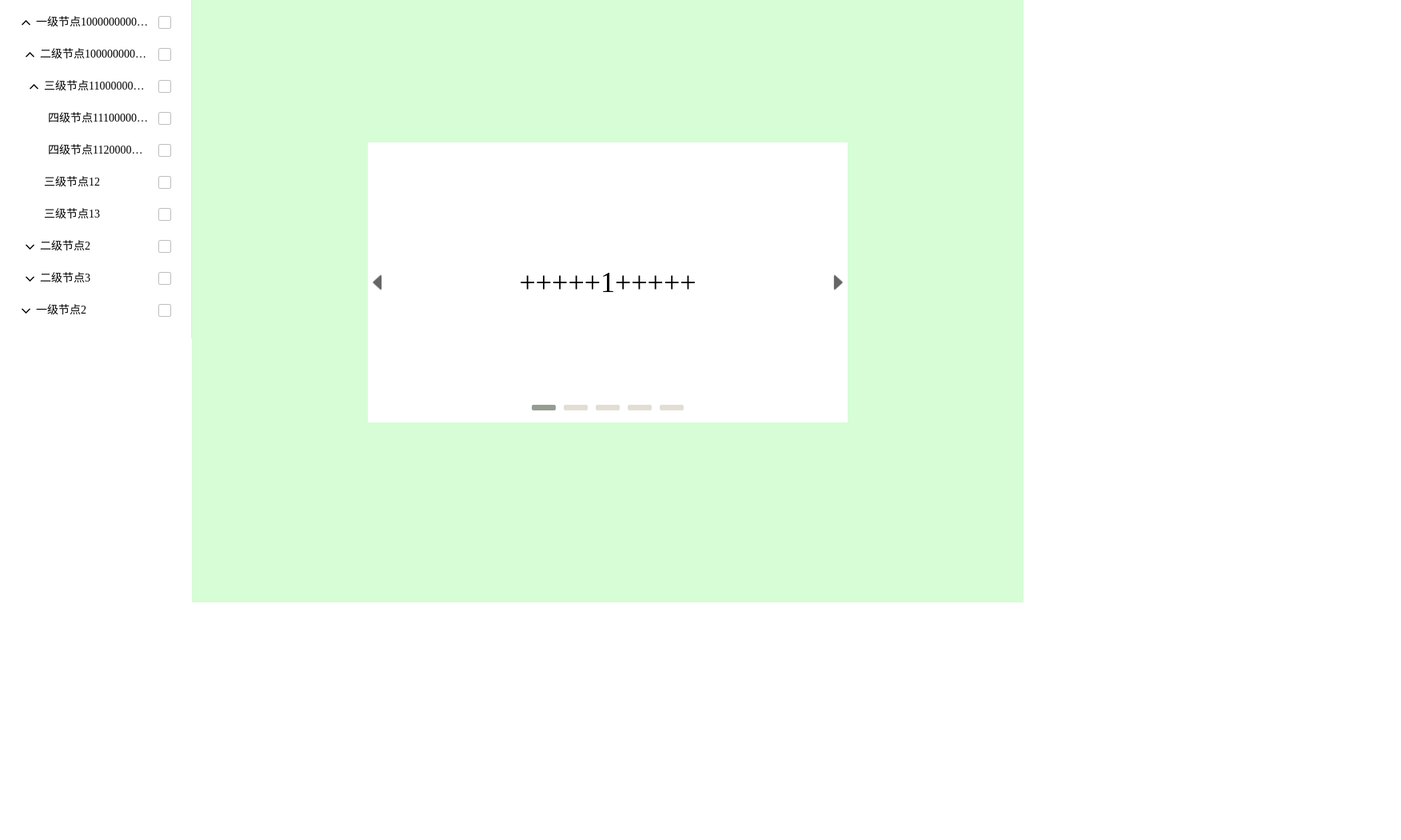
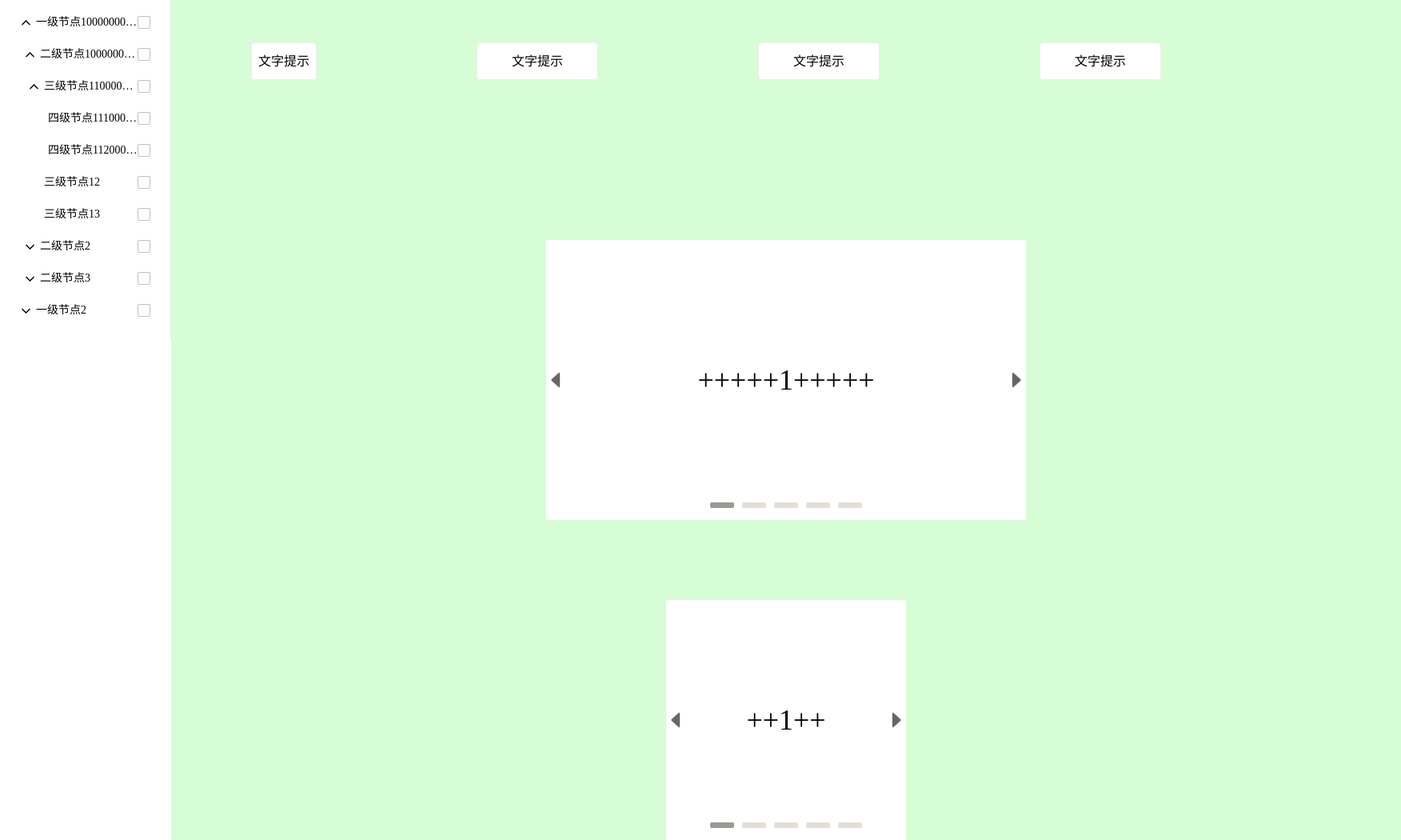
Before and after one commit to wanghaozz7/Component-library, a Vue app: page / in a window 1280 px wide. Shown: the part 47-1097 px from the top of the page at 80% size, 1752 px wide, since content can reach past the window. Before the commit the page ends 800 px from the top, so only its background shows below. Built offline with nearby package versions, Linux system fonts and the light colour scheme.

Commit message:
修复了相同组件服用js获取元素相同的问题

```diff
--- a/src/components/carousel/components/indicatorGroup/components/dot/index.vue
+++ b/src/components/carousel/components/indicatorGroup/components/dot/index.vue
@@ -17,7 +17,6 @@ const props = defineProps({
   height: 12px;
   background-color: #efe7e7;
   border-radius: 50%;
-  transition: inherit;
   margin: 0 5px;
   &:hover {
     cursor: pointer;
--- a/src/components/carousel/components/indicatorGroup/components/rectangle/index.vue
+++ b/src/components/carousel/components/indicatorGroup/components/rectangle/index.vue
@@ -18,9 +18,7 @@ const props = defineProps({
   background-color: #e3ddd3;
   margin: 0 5px;
   border-radius: 2px;
-  transition: all 0.5s;
   cursor: pointer;
-
   &:hover {
     background-color: #a7aba4;
   }
--- a/src/components/carousel/index.vue
+++ b/src/components/carousel/index.vue
@@ -1,23 +1,11 @@
 <template>
   <div
     id="carousel"
+    ref="carousel"
     @mouseenter="handleMouseEnter"
     @mouseleave="handleMouseLeave"
   >
     <div class="carousel-body" :style="{ left: offset + 'px' }">
-      <!-- <div class="carousel-item" v-for="item in 5" :key="item">
-        <div
-          style="
-            display: flex;
-            align-items: center;
-            justify-content: center;
-            height: 100%;
-            font-size: 36px;
-          "
-        >
-          {{ item }} +++++++++++++
-        </div>
-      </div> -->
       <slot> </slot>
     </div>
     <arrowGroup @goForward="handleGoForward" @goBack="handleGoBack" />
@@ -32,7 +20,7 @@
 </template>
 
 <script setup name="carousel">
-import { ref, onMounted, onUnmounted } from "vue";
+import { ref, onMounted, onUnmounted, getCurrentInstance } from "vue";
 
 import arrowGroup from "./components/arrowGroup/index.vue";
 import indicatorGroup from "./components/indicatorGroup/index.vue";
@@ -101,15 +89,20 @@ const interval = props.delay / props.frame;
 let autoRollingInterval = null;
 // 存储定时器的沙漏实现定时器的开始和暂停
 let hourglass = 0;
+// 上下文content
+const ctx = getCurrentInstance().ctx;
 
 const getOffsetByIdx = (idx) => {
   return Math.abs(idx * carouselWidth) * -1;
 };
 
 const preCirculation = () => {
+  const carousel = ctx.$refs.carousel;
   // 在首位添加一个末位元素 在末位添加一个首位元素
-  const carousel_item = document.querySelectorAll(".carousel-item");
-  const carousel_body = document.querySelector(".carousel-body");
+  const carousel_body = carousel.children[0];
+  const carousel_item = carousel.children[0].children;
+  console.log("carouselBody", carousel_body, "carouselItem", carousel_item);
+
   itemCount = carousel_item.length;
   let el = ``,
     t = ``;
@@ -297,8 +290,8 @@ const handleMouseEnter = () => clearAutoRollingInterval();
 const handleMouseLeave = () => setAutoRollingInterval();
 
 onMounted(() => {
-  const carousel = document.getElementById("carousel");
-  const carousel_item = document.querySelectorAll(".carousel-item");
+  const carousel = ctx.$refs.carousel;
+  const carousel_item = carousel.children[0].children;
   // 获取轮播图宽度
   carouselWidth = carousel.offsetWidth;
   // 获取轮播对象个数
--- /dev/null
+++ b/src/components/tooltip/index.vue
@@ -0,0 +1,248 @@
+<template>
+  <div id="tooltip">
+    <div
+      class="show-part"
+      @mouseenter="handleMouseEnter"
+      @mouseleave="handleMouseLeave"
+      ref="showPart"
+    >
+      <slot />
+    </div>
+    <div id="hidden-part" :style="hiddenPartStyle">
+      <div class="triangle" :style="triangleStyle">
+        <div class="innerTriangle" />
+      </div>
+      <div id="content" :style="contentStyle" ref="content">
+        {{ content }}
+      </div>
+    </div>
+  </div>
+</template>
+
+<script setup name="tooltip">
+import { computed, onMounted, ref, watch, getCurrentInstance } from "vue";
+
+const props = defineProps({
+  // tooltip出现的位置(top,bottom,left,right)
+  placement: {
+    type: String,
+    default: "top",
+  },
+  // tooltip出现和消失的延迟
+  delay: {
+    type: Number,
+    default: 500,
+  },
+  content: {
+    tpye: String,
+    default: "我是tooltip",
+  },
+});
+
+// show-part的高度
+let showPartHeight = ref(0);
+// show-part的宽度(hiddent-part居中)
+let showPartWidth = ref(0);
+// content的宽度(三角形居中)
+let contentWidth = ref(0);
+let contentHeight = ref(0);
+// tooltip是否激活
+let showTooltip = ref(false);
+// 控制tooltip的透明度
+let opacity = ref(0);
+// 清除tooltip
+let display = ref("");
+
+const hiddenPartStyle = computed(() => {
+  const sw = showPartWidth.value,
+    sh = showPartHeight.value,
+    cw = contentWidth.value,
+    ch = contentHeight.value;
+  let bottom = "",
+    transform = "",
+    left = "",
+    top = "";
+  switch (props.placement) {
+    case "bottom":
+      left = Math.floor((sw - cw) / 2);
+      break;
+    case "top":
+      bottom = sh;
+      left = Math.floor((sw - cw) / 2);
+      transform = "rotateX(180deg)";
+      break;
+    case "left":
+      if (ch < sh) {
+        top = (sh - ch) / 2;
+      } else {
+      }
+      left = -1 * cw;
+      break;
+    case "right":
+      if (ch < sh) {
+        top = (sh - ch) / 2;
+      } else {
+      }
+      left = sw + 16;
+      break;
+  }
+  left += "px";
+  bottom += "px";
+  top += "px";
+  return {
+    left,
+    bottom,
+    top,
+    transform,
+    opacity: opacity.value,
+    display: display.value,
+  };
+});
+
+const triangleStyle = computed(() => {
+  const cw = contentWidth.value,
+    ch = contentHeight.value;
+  let left = "",
+    top = "",
+    rotate = "";
+  switch (props.placement) {
+    case "top":
+      left = Math.floor((cw - 16) / 2);
+      break;
+    case "bottom":
+      left = Math.floor((cw - 16) / 2);
+      break;
+    case "left":
+      left = cw - 15;
+      rotate = "90deg";
+      top = ch / 2 - 8;
+      break;
+    case "right":
+      rotate = "-90deg";
+      top = ch / 2 - 8;
+      left = -16;
+      break;
+  }
+  left += "px";
+  top += "px";
+
+  return {
+    left,
+    top,
+    rotate,
+  };
+});
+
+const contentStyle = computed(() => {
+  let transform = "",
+    top = "",
+    left = "";
+  switch (props.placement) {
+    case "bottom":
+      top = "16px";
+      break;
+    case "top":
+      top = "16px";
+      transform = "rotateX(180deg)";
+      break;
+    case "left":
+      left = "-16px";
+    case "right":
+  }
+  return {
+    transform,
+    top,
+    left,
+  };
+});
+
+const handleMouseEnter = () => {
+  showTooltip.value = true;
+};
+
+const handleMouseLeave = () => {
+  showTooltip.value = false;
+};
+
+onMounted(() => {
+  const ctx = getCurrentInstance().ctx;
+  const showPart = ctx.$refs.showPart.children[0];
+  const content = ctx.$refs.content;
+  showPartHeight.value = showPart.clientHeight;
+  showPartWidth.value = showPart.clientWidth;
+  contentWidth.value = content.clientWidth;
+  contentHeight.value = content.clientHeight;
+  console.log(
+    "sw",
+    showPartWidth.value,
+    "sh",
+    showPartHeight.value,
+    "cw",
+    contentWidth.value,
+    "ch",
+    contentHeight.value
+  );
+});
+
+watch(
+  () => showTooltip.value,
+  (newVal) => {
+    if (newVal) {
+      setTimeout(() => {
+        display.value = "block";
+        opacity.value = 1;
+      }, 0);
+    } else {
+      // setTimeout(() => {
+      //   if (!showTooltip.value) {
+      //     opacity.value = 0;
+      //     setTimeout(() => {
+      //       if (!showTooltip.value) display.value = "none";
+      //     }, 100);
+      //   }
+      // }, props.delay);
+    }
+  }
+);
+</script>
+
+<style scoped lang="less">
+#tooltip {
+  position: relative;
+  .show-part {
+  }
+  #hidden-part {
+    position: absolute;
+    transition: all 0.3s;
+    .triangle {
+      position: absolute;
+      top: 0;
+      width: 0;
+      height: 0;
+      border: 8px solid transparent;
+      border-bottom-color: black;
+      z-index: 99 !important;
+      .innerTriangle {
+        position: absolute;
+        left: -8px;
+        bottom: -9px;
+        width: 0;
+        height: 0;
+        border: 8px solid transparent;
+        border-bottom-color: white;
+        z-index: 999 !important;
+      }
+    }
+    #content {
+      position: absolute;
+      white-space: nowrap;
+      padding: 5px;
+      line-height: 25px;
+      border: 1px solid black;
+      text-align: center;
+      background-color: #fff;
+      border-radius: 4px;
+    }
+  }
+}
+</style>
--- a/src/views/HomeView.vue
+++ b/src/views/HomeView.vue
@@ -9,6 +9,80 @@
       />
     </div>
     <div class="mainContent">
+      <div style="display: flex; padding: 100px">
+        <tooltip :delay="300" placement="top" content="我是tooltip1239a111">
+          <div
+            style="
+              width: 80px;
+              height: 45px;
+              margin-right: 200px;
+              cursor: pointer;
+              line-height: 45px;
+              border: 1px solid #eee;
+              text-align: center;
+              background-color: #fff;
+              border-radius: 4px;
+              white-space: nowrap;
+            "
+          >
+            文字提示
+          </div>
+        </tooltip>
+        <tooltip :delay="300" placement="right" content="我是tooltip1239a3312"
+          ><div
+            style="
+              width: 150px;
+              height: 45px;
+              margin-right: 200px;
+              cursor: pointer;
+              line-height: 45px;
+              border: 1px solid #eee;
+              text-align: center;
+              background-color: #fff;
+              border-radius: 4px;
+              white-space: nowrap;
+            "
+          >
+            文字提示
+          </div></tooltip
+        >
+        <tooltip :delay="300" placement="bottom" content="我是tooltip1239acae"
+          ><div
+            style="
+              width: 150px;
+              height: 45px;
+              cursor: pointer;
+              margin-right: 200px;
+              line-height: 45px;
+              border: 1px solid #eee;
+              text-align: center;
+              background-color: #fff;
+              border-radius: 4px;
+              white-space: nowrap;
+            "
+          >
+            文字提示
+          </div></tooltip
+        >
+        <tooltip :delay="300" placement="left" content="我是tooltip1239a#**-/"
+          ><div
+            style="
+              width: 150px;
+              height: 45px;
+              cursor: pointer;
+              margin-right: 200px;
+              line-height: 45px;
+              border: 1px solid #eee;
+              text-align: center;
+              background-color: #fff;
+              border-radius: 4px;
+              white-space: nowrap;
+            "
+          >
+            文字提示
+          </div></tooltip
+        >
+      </div>
       <div class="carousel-container">
         <carousel
           :circular="true"
@@ -34,6 +108,31 @@
           </carousel-item>
         </carousel>
       </div>
+      <div style="width: 300px; height: 300px; margin: auto">
+        <carousel
+          :circular="true"
+          :autoRolling="false"
+          :interval="2500"
+          indicatorType="rectangle"
+          trigger="click"
+        >
+          <carousel-item v-for="item in 5" :key="item">
+            <div
+              style="
+                width: 100%;
+                height: 100%;
+                font-size: 36px;
+                display: flex;
+                justify-content: center;
+                align-items: center;
+                background: #fff;
+              "
+            >
+              ++{{ item }}++
+            </div>
+          </carousel-item>
+        </carousel>
+      </div>
     </div>
   </div>
 </template>
@@ -42,6 +141,7 @@
 import { reactive } from "vue";
 
 import sideBar from "@/components/sideBar/index.vue";
+import tooltip from "@/components/tooltip/index.vue";
 import carousel from "@/components/carousel/index.vue";
 import carouselItem from "@/components/carousel/components/carouselItem/index.vue";
 
@@ -140,13 +240,10 @@ const handleCheckedNodeArrayChange = (array) => (checkedNodeArray = array);
     flex: 1;
     min-height: 100vh;
     background-color: rgb(214, 253, 214);
-    display: flex;
-    align-items: center;
-    justify-items: center;
     .carousel-container {
       width: 600px;
       height: 350px;
-      margin: auto;
+      margin: 100px auto;
     }
   }
 }
```
